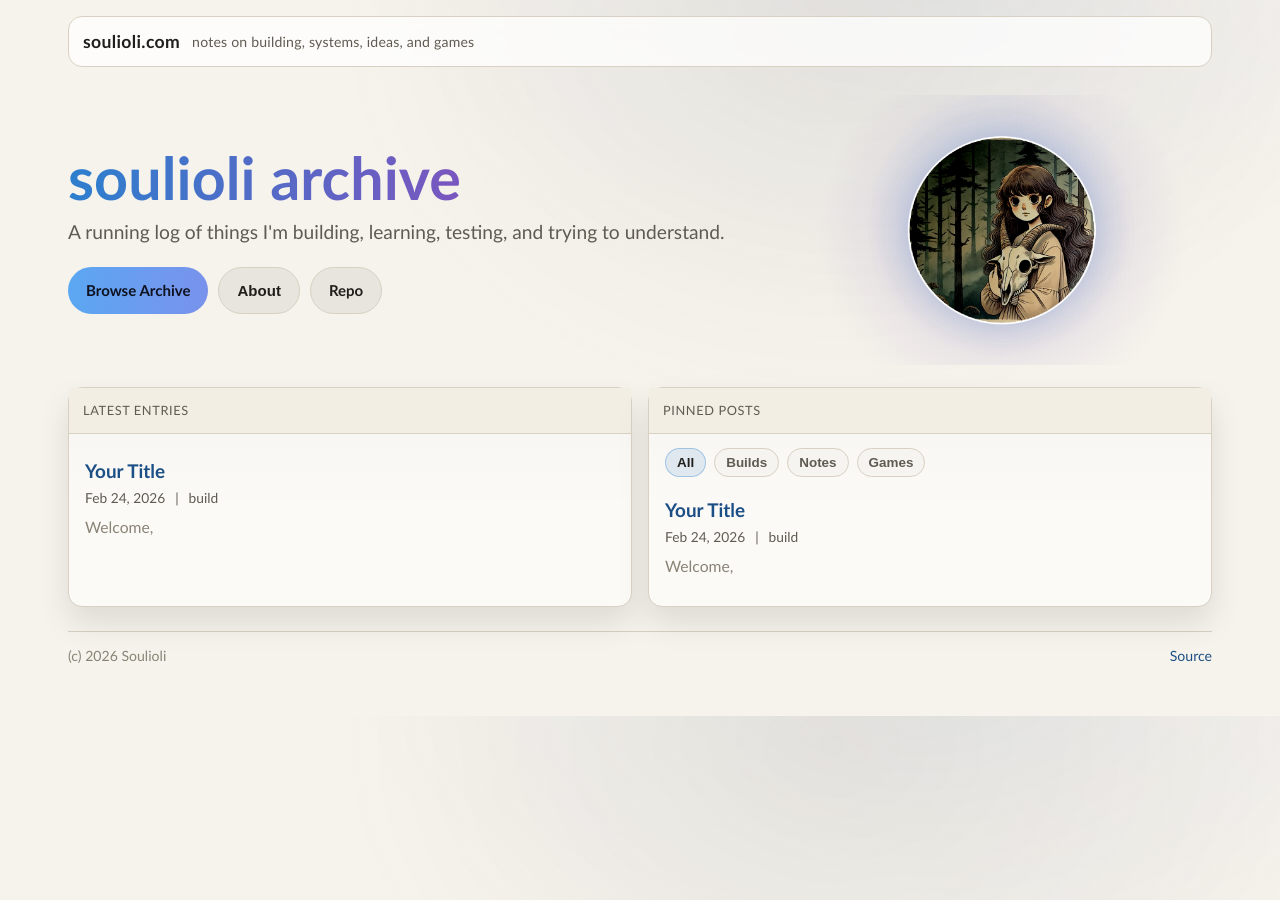
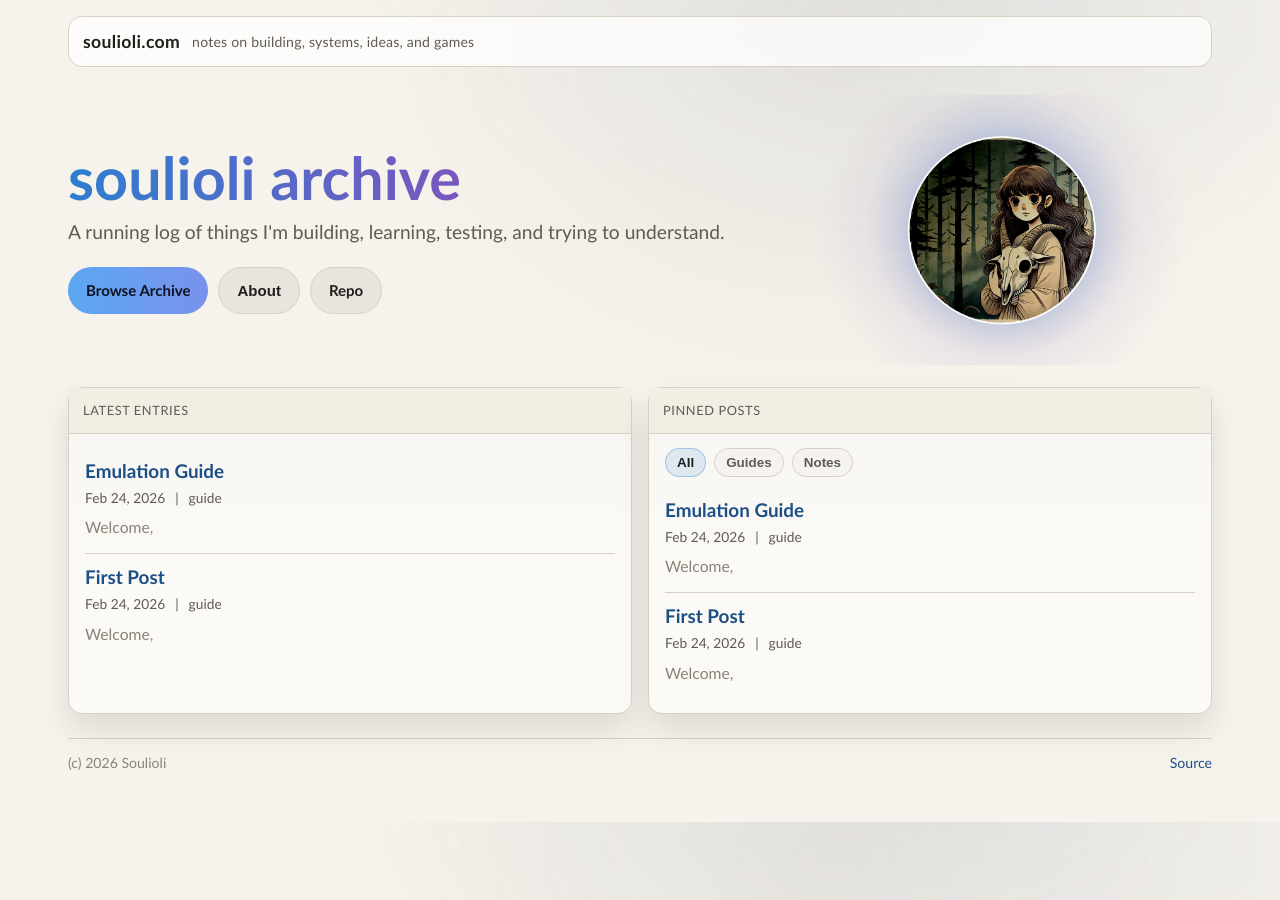
Before and after one commit to Souliolii/soulioli.com, a Jekyll site: the page built from index.html, in a window 1280 px wide. Built offline with Jekyll 4.4.1, drawn with Linux system fonts in a browser that asks for light colours.

Commit message:
Refactor pinned sections in config and update post titles and tags for consistency

```diff
--- a/_config.yml
+++ b/_config.yml
@@ -10,15 +10,12 @@ pinned_sections:
   - id: all
     label: All
     tag: all
-  - id: builds
-    label: Builds
-    tag: build
+  - id: guides
+    label: Guides
+    tag: guide
   - id: notes
     label: Notes
     tag: note
-  - id: games
-    label: Games
-    tag: game
 
 # Makes URLs nice like /first-log-entry/ instead of /2026/02/24/...
 permalink: /:title/
--- a/_posts/2026-02-24-welcome-post.md
+++ b/_posts/2026-02-24-welcome-post.md
@@ -1,8 +1,8 @@
 ---
 layout: post
-title: "Your Title"
+title: "First Post"
 date: 2026-02-24 15:00:00 -0500
-tags: [build]   # must match a section tag in _config.yml
+tags: [guide]   # must match a section tag in _config.yml
 pinned: true
 pin_order: 1
 ---
```
Also changed, not shown: _posts/2026-02-24-emulation-post.md (added, +16 -0 lines).
